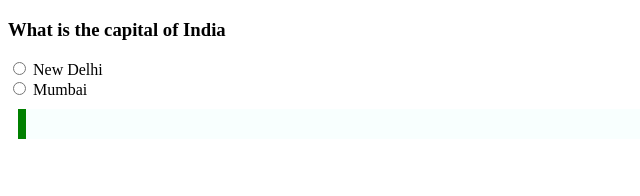
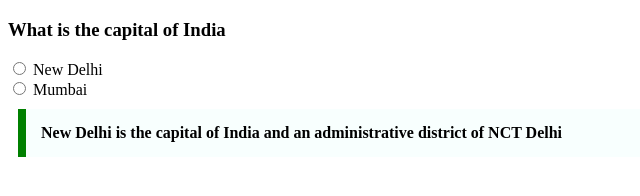
Before and after one commit to acciojob/trivia-shubham1upadhyay, a website: page main.html in a window 1280 px wide. Shown: the whole page, without its empty margins (0-640 px from the left). Drawn offline with Linux system fonts and the light colour scheme.

Commit message:
created a submission

```diff
--- a/main.html
+++ b/main.html
@@ -16,7 +16,9 @@
 	<label for="mb">Mumbai</label>
 
 	<!--RESULT WILL DISPLAY HERE -->
-	<blockquote id="res" cite="https://en.wikipedia.org/wiki/New_Delhi"></blockquote>
+	<blockquote id="res" cite="https://en.wikipedia.org/wiki/New_Delhi">
+New Delhi is the capital of India and an administrative district of NCT Delhi
+	</blockquote>
     <script type="text/javascript" src="./script.js">
 </script>
 
```
